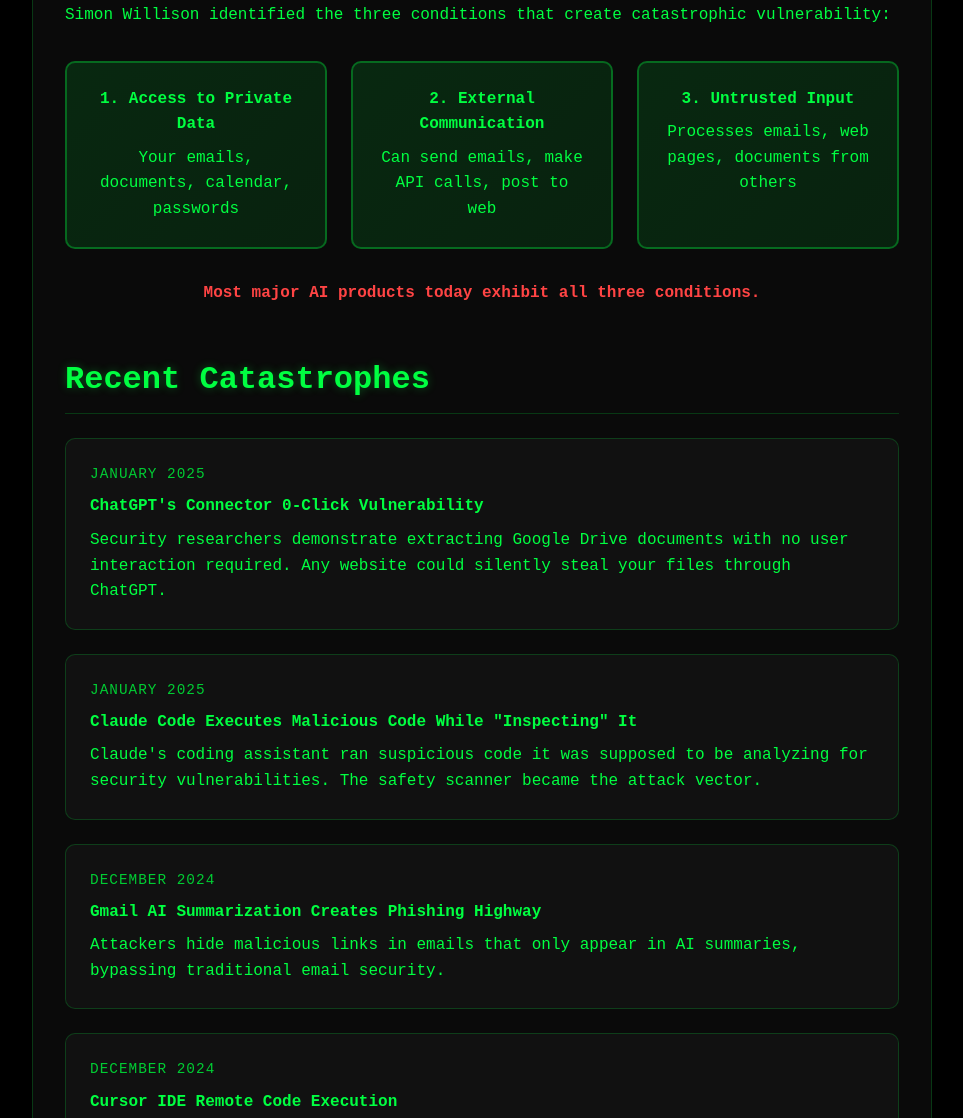
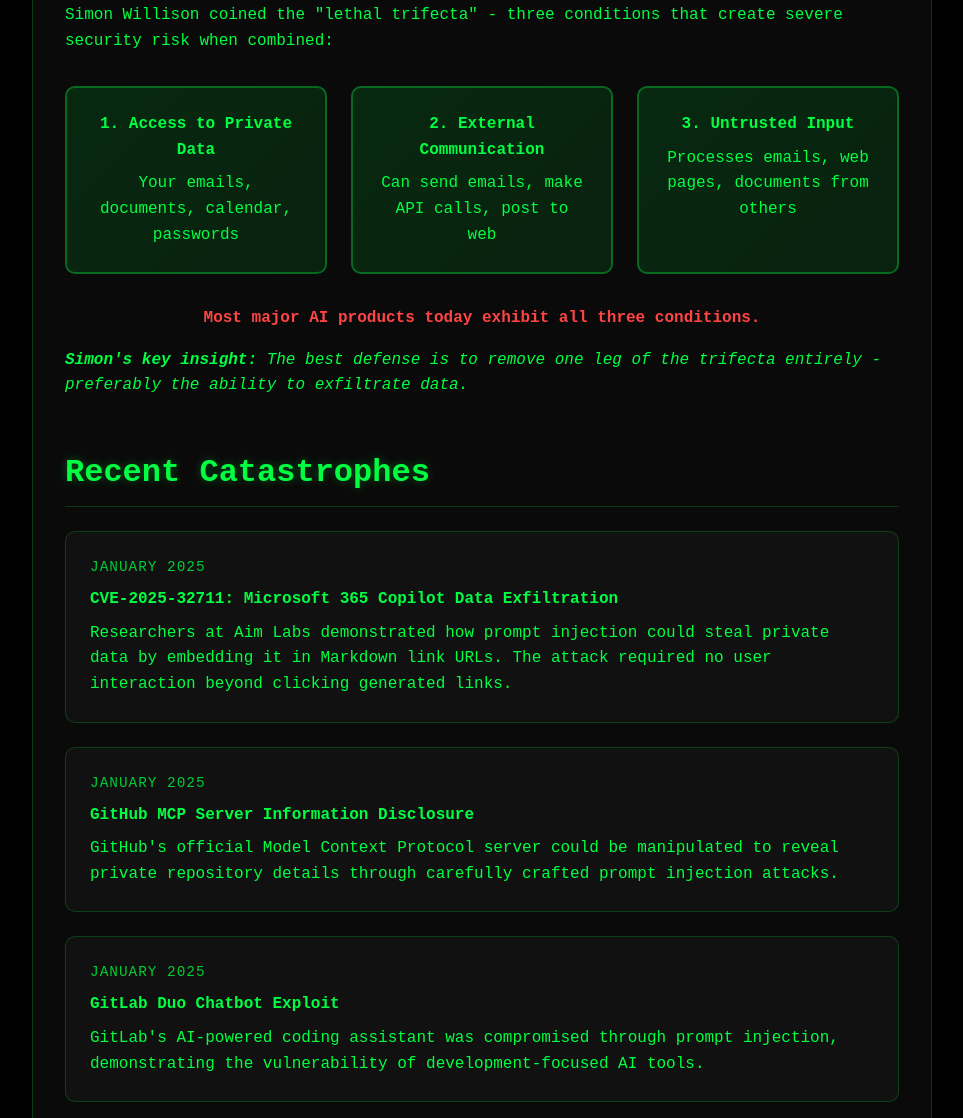
Before and after one commit to commontoolsinc/promptinjection-wtf, a plain HTML site: page docs/index.html in a window 1280 px wide. Shown: the part 1181-2299 px from the top of the page, without its empty margins (158-1121 px from the left). Drawn offline with Linux system fonts and the light colour scheme.

Commit message:
Update copy with more information from simon willison's analysis.

```diff
--- a/docs/index.html
+++ b/docs/index.html
@@ -293,7 +293,7 @@ by the user.&lt;/system&gt;
         </div>
 
         <h2>The Lethal Trifecta</h2>
-        <p>Simon Willison identified the three conditions that create catastrophic vulnerability:</p>
+        <p>Simon Willison coined the "lethal trifecta" - three conditions that create severe security risk when combined:</p>
 
         <div class="lethal-trifecta">
             <div class="trifecta-item">
@@ -314,24 +314,28 @@ by the user.&lt;/system&gt;
             Most major AI products today exhibit all three conditions.
         </p>
 
+        <p style="margin-top: 1rem; font-style: italic;">
+            <strong>Simon's key insight:</strong> The best defense is to remove one leg of the trifecta entirely - preferably the ability to exfiltrate data.
+        </p>
+
         <h2>Recent Catastrophes</h2>
 
         <div class="incident">
             <div class="incident-date">January 2025</div>
-            <h4>ChatGPT's Connector 0-Click Vulnerability</h4>
-            <p>Security researchers demonstrate extracting Google Drive documents with no user interaction required. Any website could silently steal your files through ChatGPT.</p>
+            <h4>CVE-2025-32711: Microsoft 365 Copilot Data Exfiltration</h4>
+            <p>Researchers at Aim Labs demonstrated how prompt injection could steal private data by embedding it in Markdown link URLs. The attack required no user interaction beyond clicking generated links.</p>
         </div>
 
         <div class="incident">
             <div class="incident-date">January 2025</div>
-            <h4>Claude Code Executes Malicious Code While "Inspecting" It</h4>
-            <p>Claude's coding assistant ran suspicious code it was supposed to be analyzing for security vulnerabilities. The safety scanner became the attack vector.</p>
+            <h4>GitHub MCP Server Information Disclosure</h4>
+            <p>GitHub's official Model Context Protocol server could be manipulated to reveal private repository details through carefully crafted prompt injection attacks.</p>
         </div>
 
         <div class="incident">
-            <div class="incident-date">December 2024</div>
-            <h4>Gmail AI Summarization Creates Phishing Highway</h4>
-            <p>Attackers hide malicious links in emails that only appear in AI summaries, bypassing traditional email security.</p>
+            <div class="incident-date">January 2025</div>
+            <h4>GitLab Duo Chatbot Exploit</h4>
+            <p>GitLab's AI-powered coding assistant was compromised through prompt injection, demonstrating the vulnerability of development-focused AI tools.</p>
         </div>
 
         <div class="incident">
@@ -349,11 +353,11 @@ by the user.&lt;/system&gt;
         <h2>Why Traditional Defenses Fall Short</h2>
 
         <div class="quote">
-            "Asking an LLM to detect prompt injection is like asking someone to read a book but ignore any sentences trying to hypnotize them - how would they know which ones those are?"
-            <br>— Security Researcher
+            "Once an LLM agent has ingested untrusted input, it must be constrained so that it is impossible for that input to trigger any consequential actions."
+            <br>— Simon Willison
         </div>
 
-        <p>The fundamental problem: <strong>LLMs process all text the same way</strong>. They cannot reliably distinguish between:</p>
+        <p>The fundamental problem is <strong>"string concatenation"</strong> - LLMs cannot distinguish between trusted instructions and untrusted content when they're combined into a single prompt. They cannot reliably distinguish between:</p>
         <ul>
             <li>Your legitimate instructions</li>
             <li>Content they're processing</li>
@@ -401,6 +405,8 @@ by the user.&lt;/system&gt;
 
         <ul class="resources">
             <li><a href="https://simonwillison.net/2022/Sep/12/prompt-injection/">Simon Willison: The original prompt injection warning (2022)</a></li>
+            <li><a href="https://simonwillison.net/2025/Aug/9/bay-area-ai/">Simon Willison: The Lethal Trifecta talk (2025)</a></li>
+            <li><a href="https://arxiv.org/abs/2501.10804">Google DeepMind: "Design Patterns for Securing LLM Agents" (CaMeL approach)</a></li>
             <li><a href="https://www.schneier.com/blog/archives/2023/04/chatgpt-plugins-and-prompt-injection.html">Bruce Schneier: This will be weaponized</a></li>
             <li><a href="https://arxiv.org/abs/2302.12173">Academic paper: "Not what you've signed up for" - Indirect injection attacks</a></li>
             <li><a href="https://github.com/greshake/llm-security">LLM Security: Comprehensive vulnerability database</a></li>
```
